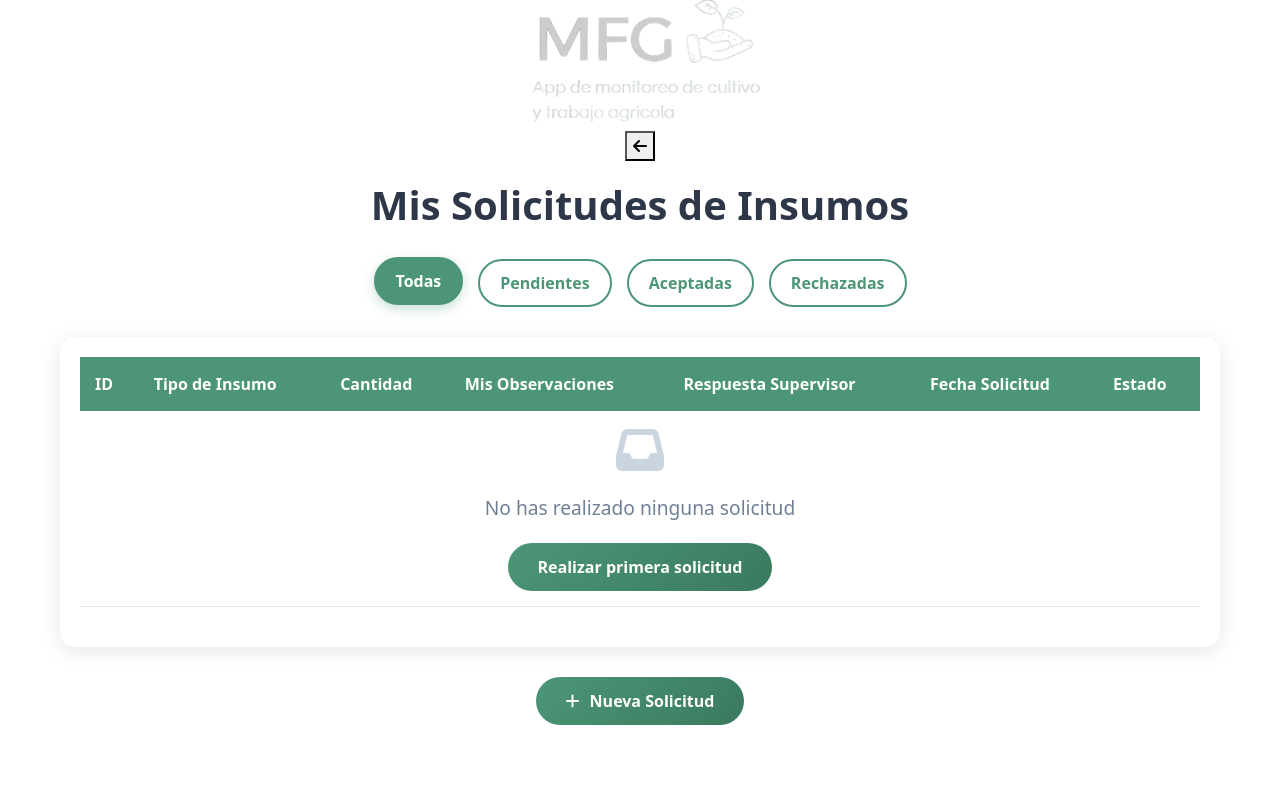
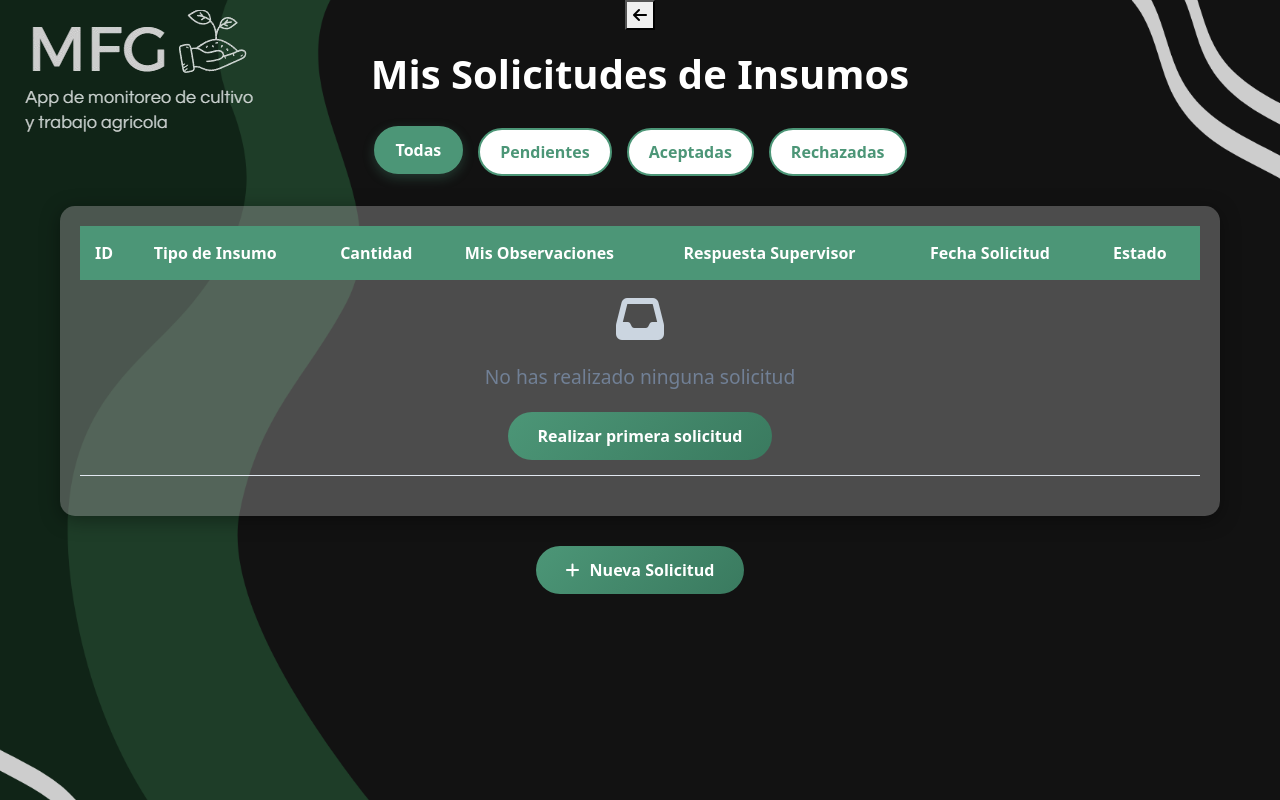
Before and after one commit to CarlosGM2403/Finca-V3, a Flask app: page /mis_solicitudes in a window 1280 px wide. Run offline with Flask 3, Linux system fonts and the light colour scheme; the visitor is signed in with stand-in values (Sample User, id 1); data that the repository does not hold is empty; some libraries are stand-ins or nearby versions.

Commit message:
Arreglos de seccion de mis solicitudes

```diff
--- a/src/app.py
+++ b/src/app.py
@@ -879,6 +879,23 @@
 
 # ---------------------- SOLICITUDES REALIZADAS ----------------------
 
+@app.route("/mis_solicitudes")
+@login_required
+def mis_solicitudes():
+    cur = db.connection.cursor()
+    cur.execute("""
+        SELECT tipo_insumo, cantidad, observaciones, estado,
+               observacion_supervisor, fecha_solicitud
+        FROM solicitud_insumo
+        WHERE usuario_id = %s
+        ORDER BY fecha_solicitud DESC
+    """, (session["user_id"],))
+
+    mis_solicitudes = cur.fetchall()
+    cur.close()
+
+    return render_template("mis_solicitudes.html", solicitudes=mis_solicitudes)
+
 @app.route("/ver_solicitudes", methods=["GET"])
 @login_required
 def ver_solicitudes():
@@ -1317,22 +1334,6 @@
 
     return render_template("registrar_produccion.html", cultivos=cultivos)
 
-@app.route("/mis_solicitudes")
-@login_required
-def mis_solicitudes():
-    cur = db.connection.cursor()
-    cur.execute("""
-        SELECT tipo_insumo, cantidad, observaciones, estado,
-               observacion_supervisor, fecha_solicitud
-        FROM solicitud_insumo
-        WHERE usuario_id = %s
-        ORDER BY fecha_solicitud DESC
-    """, (session["user_id"],))
-
-    mis_solicitudes = cur.fetchall()
-    cur.close()
-
-    return render_template("mis_solicitudes.html", solicitudes=mis_solicitudes)
 
 # ---------------------- MAIN ----------------------
 if __name__ == "__main__":
--- a/src/static/css/mis_solicitudes.css
+++ b/src/static/css/mis_solicitudes.css
@@ -1,3 +1,17 @@
+/* --- Fondo de Perfil para Tema Oscuro --- */
+.dark-theme {
+    /* Imagen específica de Perfil en modo oscuro */
+    background: url("../img/fondo_forms.png") no-repeat center center fixed;
+    background-size: cover;
+}
+
+/* --- Fondo de Perfil para Tema Claro --- */
+.light-theme {
+    /* Imagen específica de Perfil en modo claro */
+    background: url("../img/fondo_claro_forms.png") no-repeat center center fixed;
+    background-size: cover;
+}
+
 /* Estilos generales */
 .container {
     max-width: 1200px;
@@ -7,7 +21,7 @@
 
 .titulo-principal {
     text-align: center;
-    color: #2d3748;
+    color: #ffffff;
     margin-bottom: 30px;
     font-size: 2.5rem;
     font-weight: 700;
@@ -43,10 +57,10 @@
 
 /* Tabla */
 .tabla-container {
-    background: white;
+    background: rgba(148, 148, 148, 0.452);
     border-radius: 15px;
     padding: 20px;
-    box-shadow: 0 4px 20px rgba(0, 0, 0, 0.1);
+    box-shadow: 0 4px 20px rgba(0, 0, 0, 0.377);
     margin-bottom: 30px;
 }
 
@@ -113,7 +127,7 @@
 
 .respuesta-supervisor {
     font-style: italic;
-    color: #4a5568;
+    color: #000000;
 }
 
 /* Mensaje sin solicitudes */
@@ -132,6 +146,15 @@
 .no-solicitudes p {
     font-size: 1.2rem;
     margin-bottom: 20px;
+}
+
+/* Logo */
+.logo {
+  position: absolute;
+  top: 10px;
+  left: 10px;
+  width: 50px;
+  height: auto;
 }
 
 /* Botones */
```
Also changed, not shown: src/templates/home.html (+8 -0 lines).
